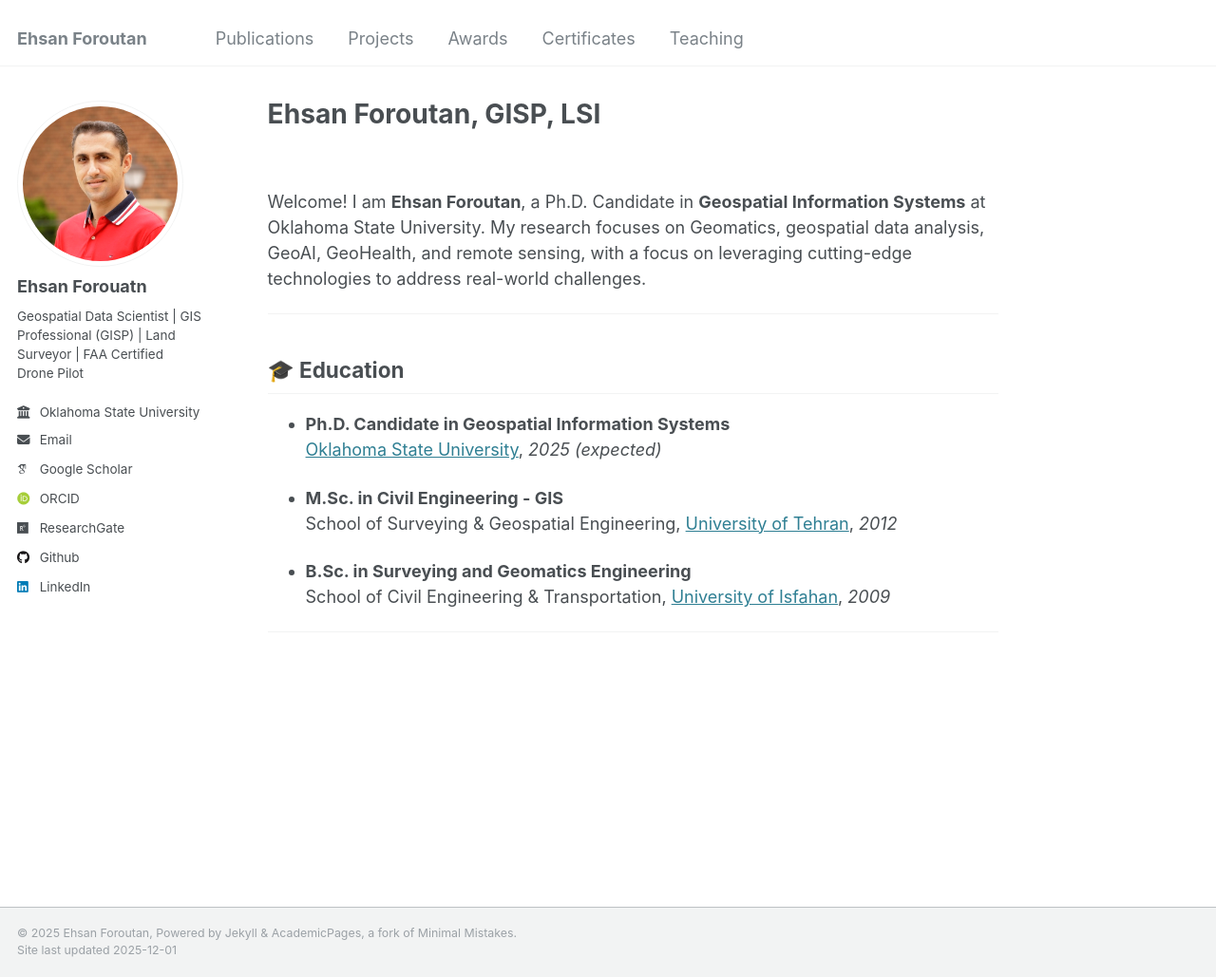
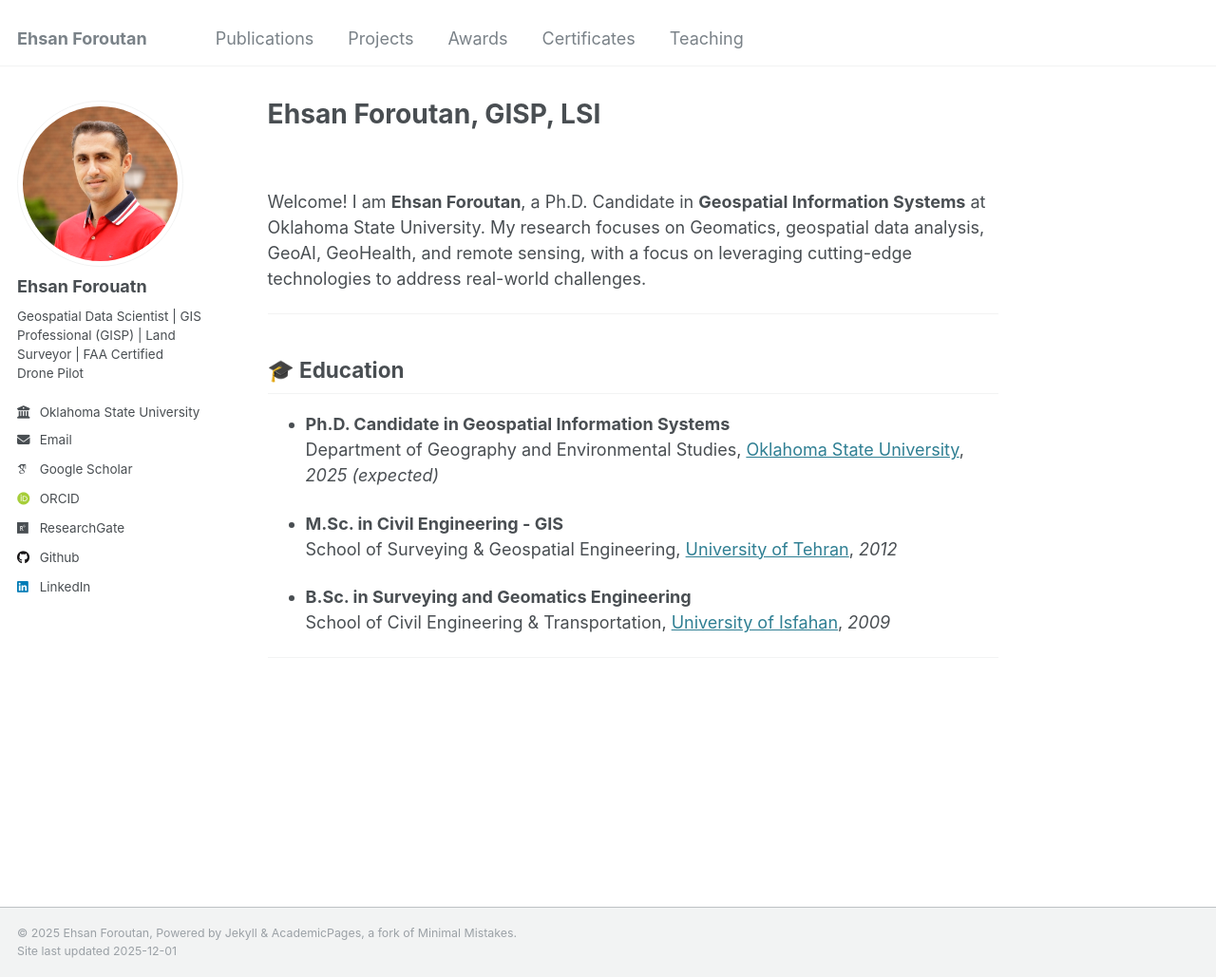
Before and after one commit to eforoutan/eforoutan.github.io, a Jekyll site: the page built from _pages/about.md, in a window 1280 px wide and 1029 px high. Shown: the whole window at 95% size. Built offline with Jekyll 4.4.1, drawn with Linux system fonts in a browser that asks for light colours; some web fonts are replaced.

Commit message:
Update education section with department details

```diff
--- a/_pages/about.md
+++ b/_pages/about.md
@@ -15,7 +15,7 @@ Welcome! I am **Ehsan Foroutan**, a Ph.D. Candidate in **Geospatial Information
 ## 🎓 Education
 
 - **Ph.D. Candidate in Geospatial Information Systems**
-  [Oklahoma State University](https://go.okstate.edu), *2025 (expected)*
+  Department of Geography and Environmental Studies, [Oklahoma State University](https://go.okstate.edu), *2025 (expected)*
 
 - **M.Sc. in Civil Engineering - GIS**
   School of Surveying & Geospatial Engineering, [University of Tehran](https://geospatialeng.ut.ac.ir/en/), *2012*
```
